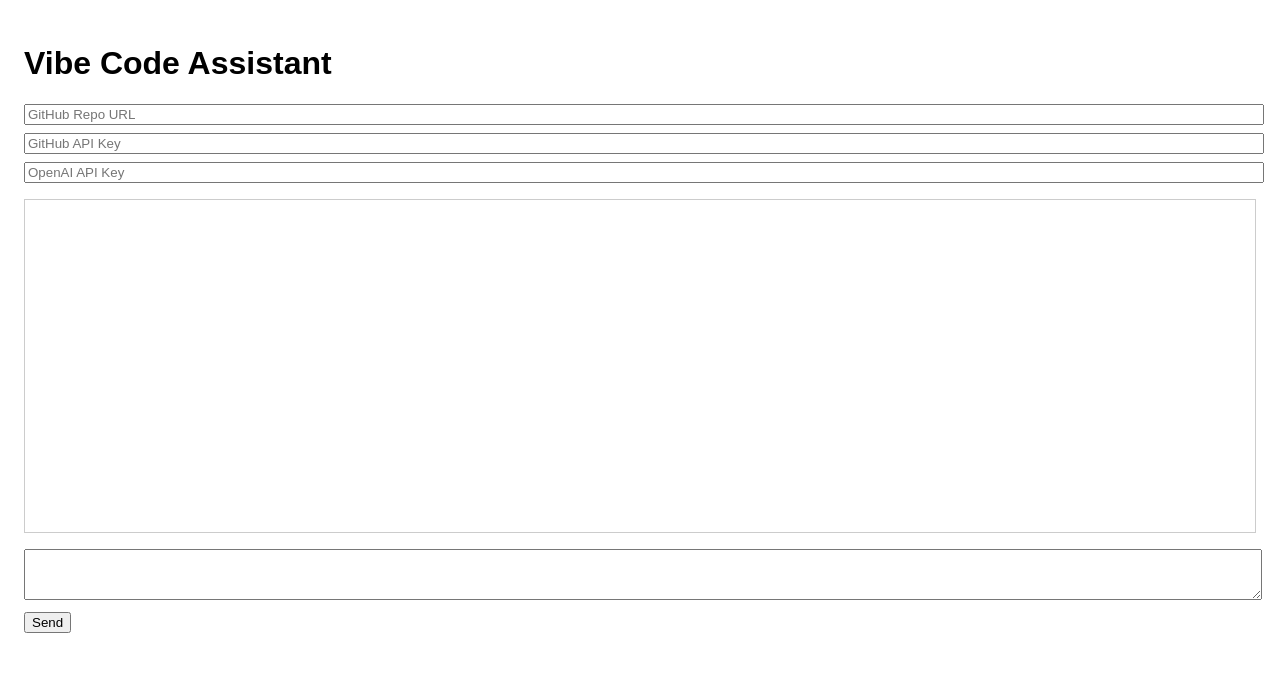
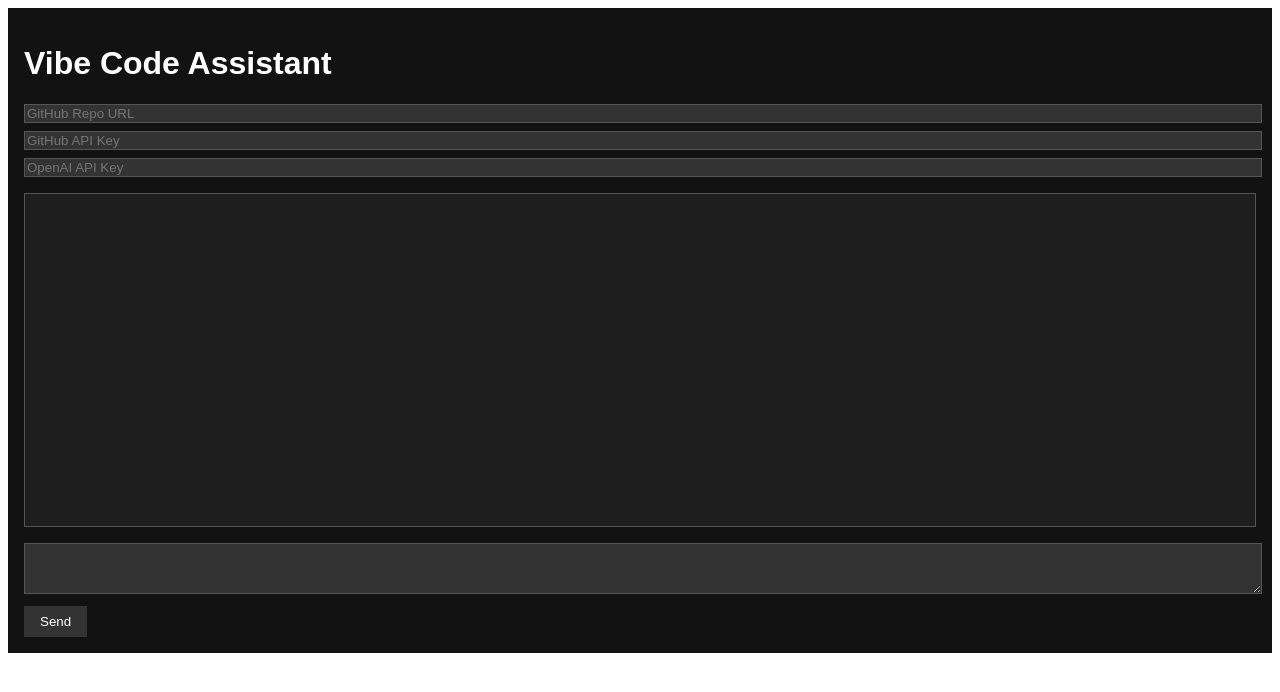
Before and after one commit to azndervish/github-vibe-coder, a Next.js app: page / in a window 1280 px wide. Shown: the top 692 px of the page. Built offline with nearby package versions, Linux system fonts and the light colour scheme.

Commit message:
Update index.js to implement a dark mode theme.

```diff
--- a/pages/index.js
+++ b/pages/index.js
@@ -237,29 +237,29 @@ export default function Home() {
   };
 
   return (
-    <div style={{ padding: '1rem', fontFamily: 'sans-serif' }}>
+    <div style={{ padding: '1rem', fontFamily: 'sans-serif', backgroundColor: '#121212', color: '#ffffff' }}>
       <h1 style={{ fontWeight: 'bold' }}>Vibe Code Assistant</h1>
       <input
         placeholder="GitHub Repo URL"
         value={githubRepo}
         onChange={e => setGithubRepo(e.target.value)}
-        style={{ display: 'block', width: '100%', marginBottom: '8px' }}
+        style={{ display: 'block', width: '100%', marginBottom: '8px', backgroundColor: '#333333', color: '#ffffff', border: '1px solid #555555' }}
       />
       <input
         placeholder="GitHub API Key"
         type="password"
         value={githubKey}
         onChange={e => setGithubKey(e.target.value)}
-        style={{ display: 'block', width: '100%', marginBottom: '8px' }}
+        style={{ display: 'block', width: '100%', marginBottom: '8px', backgroundColor: '#333333', color: '#ffffff', border: '1px solid #555555' }}
       />
       <input
         placeholder="OpenAI API Key"
         type="password"
         value={openaiKey}
         onChange={e => setOpenaiKey(e.target.value)}
-        style={{ display: 'block', width: '100%', marginBottom: '8px' }}
+        style={{ display: 'block', width: '100%', marginBottom: '8px', backgroundColor: '#333333', color: '#ffffff', border: '1px solid #555555' }}
       />
-      <div style={{ border: '1px solid #ccc', padding: '1rem', marginTop: '1rem', height: '300px', overflowY: 'scroll' }}>
+      <div style={{ border: '1px solid #555555', backgroundColor: '#1e1e1e', padding: '1rem', marginTop: '1rem', height: '300px', overflowY: 'scroll' }}>
         {messages.map((m, i) => (
           <div key={i} style={{ marginBottom: '1rem' }}>
             <strong>{m.role}:</strong> <pre style={{ whiteSpace: 'pre-wrap' }}>{m.content}</pre>
@@ -270,12 +270,12 @@ export default function Home() {
         rows={3}
         value={input}
         onChange={e => setInput(e.target.value)}
-        style={{ width: '100%', marginTop: '1rem' }}
+        style={{ width: '100%', marginTop: '1rem', backgroundColor: '#333333', color: '#ffffff', border: '1px solid #555555' }}
       />
-      <button onClick={sendMessage} style={{ marginTop: '0.5rem' }}>Send</button>
+      <button onClick={sendMessage} style={{ marginTop: '0.5rem', backgroundColor: '#333333', color: '#ffffff', border: 'none', padding: '0.5rem 1rem', cursor: 'pointer' }}>Send</button>
 
       {error && (
-        <div style={{ backgroundColor: '#fee', color: '#900', padding: '1rem', marginTop: '1rem', whiteSpace: 'pre-wrap' }}>
+        <div style={{ backgroundColor: '#ff4d4d', color: '#ffffff', padding: '1rem', marginTop: '1rem', whiteSpace: 'pre-wrap' }}>
           <strong>Error:</strong> {error}
         </div>
       )}
```
